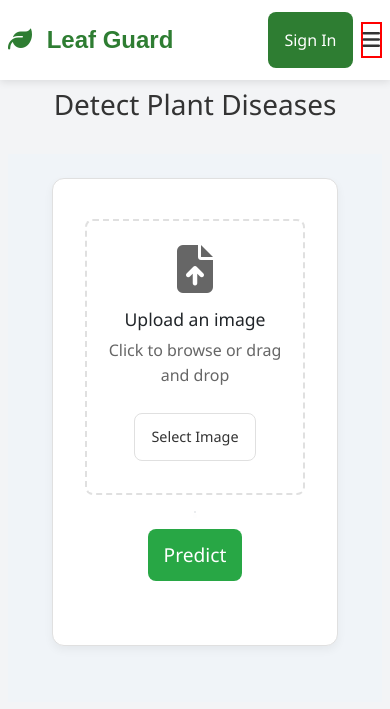
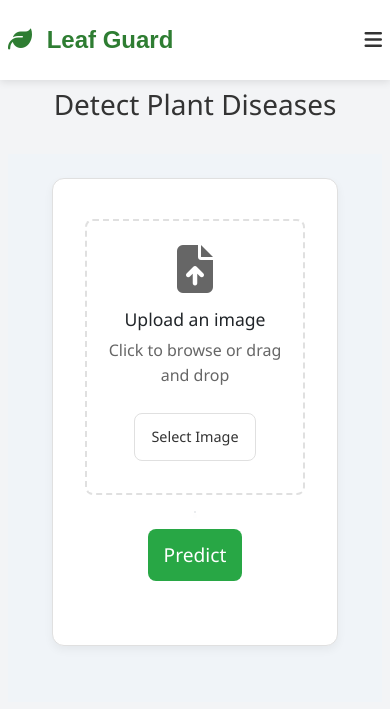
Before and after one commit to Aditya-1663/plant_disease, a Flask app: page /detect in a window 390 px wide. Shown: the top 709 px of the page. Run offline with Flask 3, Linux system fonts and the light colour scheme; some libraries are stand-ins or nearby versions.

Commit message:
updated files

```diff
--- a/app/static/styles/detect.css
+++ b/app/static/styles/detect.css
@@ -28,9 +28,7 @@
     display: block;
     margin: 1rem auto;
   }
-  .red{
-    border: red solid 2px;
-  }
+
   .mt-3{
     margin-top: 3rem;
   }
--- a/app/static/styles/header.css
+++ b/app/static/styles/header.css
@@ -1060,6 +1060,7 @@ input:focus, select:focus, textarea:focus {
   .feedback-info {
     grid-template-columns: 1fr 1fr;
   }
+
 }
 
 @media (max-width: 767px) {
@@ -1067,7 +1068,9 @@ input:focus, select:focus, textarea:focus {
     flex-direction: column;
     align-items: flex-start;
   }
-
+   #mlogout,#msignin,#hidden1{
+    display: none ;
+  }
   .prices-header p {
     margin-top: 0.5rem;
   }
@@ -1171,10 +1174,7 @@ input:focus, select:focus, textarea:focus {
   visibility: visible;
   opacity: 1;
 }
-.red{
-  border:red 1px solid;
 
-}
 body.menu-open {
   overflow: hidden;
 }
--- a/app/static/styles/login.css
+++ b/app/static/styles/login.css
@@ -261,6 +261,7 @@ input[type="password"]:focus {
     .form-options {
         flex-direction: column;
         align-items: flex-start;
+
     }
 
     .forgot-password {
@@ -269,5 +270,7 @@ input[type="password"]:focus {
 
     .image-side {
         min-height: 150px;
+
+        display: none;
     }
 }
--- a/app/templates/base.html
+++ b/app/templates/base.html
@@ -62,7 +62,7 @@
 
       <div class="header-actions">
 
-        <ul class="auth-buttons">
+        <ul class="auth-buttons " id="hidden1">
   {% if session.get('name') %}
     <li class="user-circle-wrapper">
   <div class="user-circle">
@@ -70,12 +70,12 @@
   </div>
   <div class="tooltip">{{ session['name'] }}</div>
 </li>
-    <li>
-      <a href="{{ url_for('auth.logout') }}" class="btn btn-danger">Logout</a>
+    <li id="mlogout">
+      <a href="{{ url_for('auth.logout') }}" class="btn btn-danger  ">Logout...</a>
     </li>
   {% else %}
-    <li>
-      <a href="{{ url_for('login') }}" class="btn btn-primary">Sign In</a>
+    <li id="msignin">
+      <a href="{{ url_for('login') }}" class="btn btn-primary ">Sign In</a>
     </li>
   {% endif %}
 </ul>
```
Also changed, not shown: app/static/styles/style.css (+0 -88 lines).
